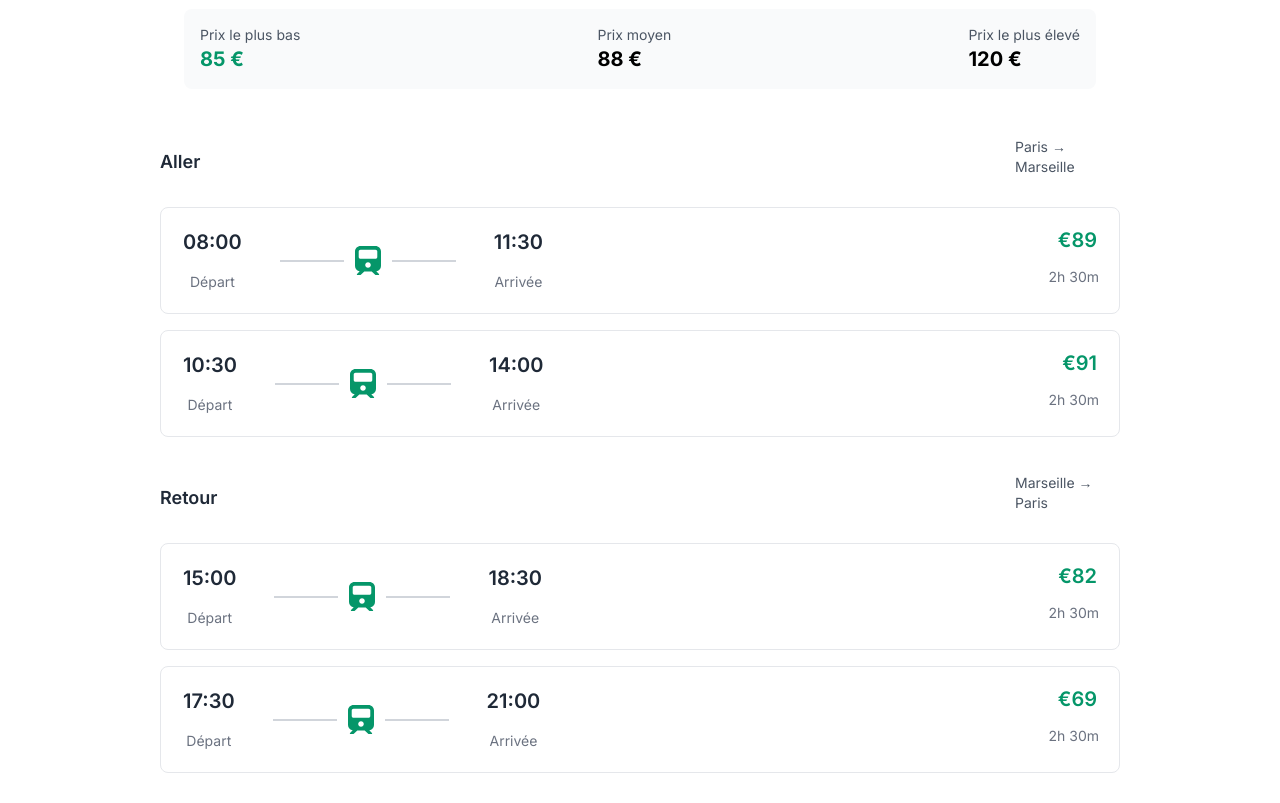
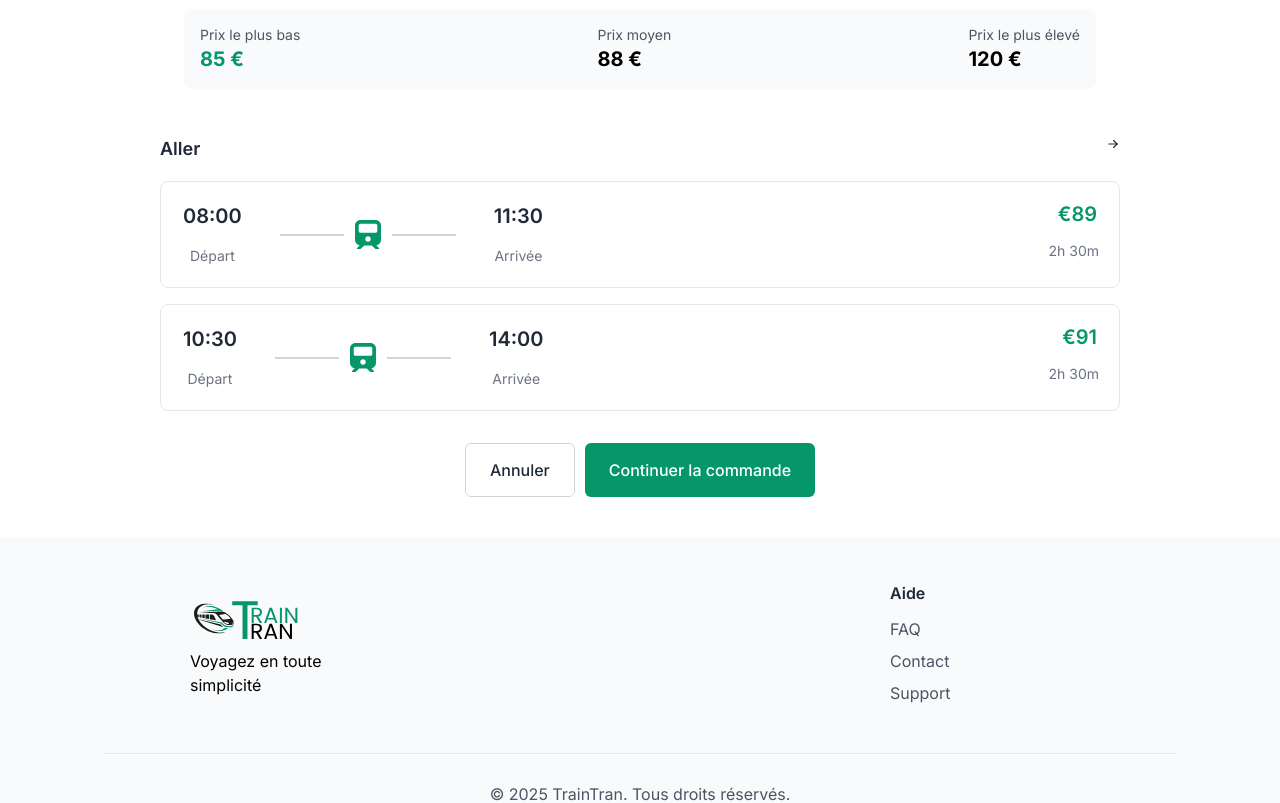
Before and after one commit to KirushieldDev/Train-tran, a Next.js app: page /calendrier in a window 1280 px wide. Shown: the part 440-1243 px from the top of the page. Built offline with nearby package versions, Linux system fonts and the light colour scheme.

Commit message:
TRA-22: Dynamiser le calendrier - Dynamic station names

```diff
--- a/src/components/Calendar/Departure/ActionButtons.tsx
+++ b/src/components/Calendar/Departure/ActionButtons.tsx
@@ -1,4 +1,5 @@
 import React from "react";
+import Button from "@traintran/components/common/Button";
 
 interface ActionButtonsProps {
     onCancel: () => void;
@@ -8,12 +9,12 @@ interface ActionButtonsProps {
 export const ActionButtons: React.FC<ActionButtonsProps> = ({onCancel, onContinue}) => {
     return (
         <div className="flex flex-wrap gap-2.5 justify-center mt-8 mb-10 w-full text-base text-center max-md:max-w-full">
-            <button onClick={onCancel} className="gap-2.5 self-stretch py-2.5 h-full text-textSecondary whitespace-nowrap bg-gray-100 rounded-lg w-[200px]">
+            <Button onClick={onCancel} variant="outline" size="lg">
                 Annuler
-            </button>
-            <button onClick={onContinue} className="gap-2.5 self-stretch py-3 my-auto font-semibold text-white bg-primary rounded-lg w-[200px]">
+            </Button>
+            <Button onClick={onContinue} variant="secondary" size="lg">
                 Continuer la commande
-            </button>
+            </Button>
         </div>
     );
 };
--- a/src/components/Calendar/Departure/Departure.tsx
+++ b/src/components/Calendar/Departure/Departure.tsx
@@ -1,12 +1,16 @@
 "use client";
 
 import React from "react";
-import {useRouter} from "next/navigation";
-import {TripSection} from "@traintran/components/Calendar/Departure/TripSection";
+import {useRouter, useSearchParams} from "next/navigation";
+import TripSection from "@traintran/components/Calendar/Departure/TripSection";
 import {ActionButtons} from "@traintran/components/Calendar/Departure/ActionButtons";
 
-const Departure: React.FC = () => {
+export default function Departure() {
+    const searchParams = useSearchParams();
     const router = useRouter();
+
+    const departure = searchParams.get("departure") ?? "";
+    const arrival = searchParams.get("arrival") ?? "";
 
     const departureTrips = [
         {
@@ -49,14 +53,12 @@ const Departure: React.FC = () => {
     };
 
     return (
-        <main>
-            <TripSection title="Aller" route="Paris → Marseille" trips={departureTrips} />
-            <div className="mt-8">
-                <TripSection title="Retour" route="Marseille → Paris" trips={returnTrips} />
-            </div>
+        <div>
+            <TripSection title="Aller" station1={departure} station2={arrival} trips={departureTrips} />
+            {searchParams.get("return_date") && (
+                <TripSection title="Retour" station1={arrival} station2={departure} trips={returnTrips} />
+            )}
             <ActionButtons onCancel={handleCancel} onContinue={handleContinue} />
-        </main>
+        </div>
     );
 };
-
-export default Departure;
--- a/src/components/Calendar/Departure/TripSection.tsx
+++ b/src/components/Calendar/Departure/TripSection.tsx
@@ -1,5 +1,6 @@
 import React from "react";
 import {TripCard} from "@traintran/components/Calendar/Departure/TripCard";
+import {IconArrowRight} from "@tabler/icons-react";
 
 interface Trip {
     departureTime: string;
@@ -10,16 +11,22 @@ interface Trip {
 
 interface TripSectionProps {
     title: string;
-    route: string;
+    station1: string;
+    station2: string;
     trips: Trip[];
 }
 
-export const TripSection: React.FC<TripSectionProps> = ({title, route, trips}) => {
+export default function TripSection(props: TripSectionProps) {
+    const {title, station1, station2, trips} = props;
     return (
         <section className="w-full max-md:max-w-full">
             <div className="flex flex-wrap mt-5 gap-10 justify-between items-center py-1 w-full max-md:max-w-full">
                 <h2 className="self-stretch my-auto text-lg font-semibold leading-none text-gray-800">{title}</h2>
-                <p className="self-stretch pb-2.5 my-auto text-sm text-textSecondary w-[105px]">{route}</p>
+                <p className="flex justify-center items-center gap-2 pb-2.5 my-auto text-sm text-textSecondary">
+                    {station1}
+                    <IconArrowRight className="text-textPrimary" size="14" />
+                    {station2}
+                </p>
             </div>
             <div className="mt-4 w-full max-md:max-w-full">
                 {trips.map((trip, index) => (
--- a/src/components/common/Button.tsx
+++ b/src/components/common/Button.tsx
@@ -26,7 +26,7 @@ const Button: React.FC<ButtonProps> = ({
     const variantClasses = {
         primary: "bg-primary text-white hover:bg-primaryDark",
         secondary: "bg-primary text-white hover:bg-primaryDark",
-        outline: "border border-gray-300 text-gray-700 hover:bg-gray-50",
+        outline: "border border-gray-300 text-textPrimary hover:bg-gray-50",
     };
 
     // Size classes
```
